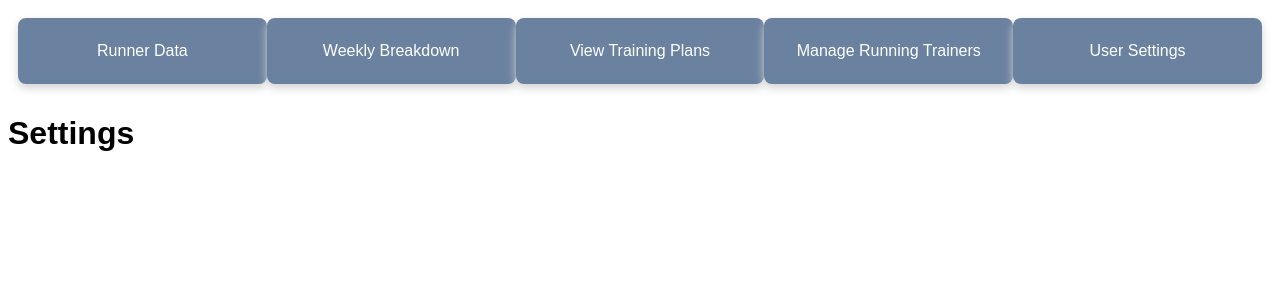
After one commit to liam-lmj/runnerdata, a Flask app: page /settings in a window 1280 px wide. The commit adds this page. Shown: the top 300 px of the page. Run offline with Flask 3, Linux system fonts and the light colour scheme; some libraries are stand-ins or nearby versions.

Commit message:
added settings route - plan is to allow user to set pace zones etc

```diff
--- a/app.py
+++ b/app.py
@@ -9,6 +9,7 @@ from routes.mileage_routes import mileage_log_bp
 from routes.gear_route import gear_bp
 from routes.training_route import training_bp
 from routes.login_routes import login_bp
+from routes.user_settings_route import setting_bp
 
 load_dotenv()
 
@@ -20,6 +21,7 @@ app.register_blueprint(mileage_log_bp)
 app.register_blueprint(gear_bp)
 app.register_blueprint(training_bp)
 app.register_blueprint(login_bp)
+app.register_blueprint(setting_bp)
 
 current_week = current_week_year()
 week_data = get_week_data_all()
--- /dev/null
+++ b/routes/user_settings_route.py
@@ -0,0 +1,7 @@
+from flask import Blueprint, render_template, redirect, session, request, jsonify
+
+setting_bp = Blueprint('settings_bp', __name__)
+
+@setting_bp.route("/settings", methods=["GET", "POST"])
+def settings():
+    return render_template("settings.html")
--- a/templates/banner.html
+++ b/templates/banner.html
@@ -4,5 +4,6 @@
         <td onclick="parent.window.location.href='/mileagechart'">Weekly Breakdown</td>
         <td onclick="parent.window.location.href='/training'">View Training Plans</td>
         <td onclick="parent.window.location.href='/gear'">Manage Running Trainers</td>
+        <td onclick="parent.window.location.href='/settings'">User Settings</td>
     </tr>
 </table>
--- a/templates/bannerdash.html
+++ b/templates/bannerdash.html
@@ -13,6 +13,7 @@
         <td onclick="parent.window.location.href='/mileagechart'">Weekly Breakdown</td>
         <td onclick="parent.window.location.href='/training'">View Training Plans</td>
         <td onclick="parent.window.location.href='/gear'">Manage Running Trainers</td>
+        <td onclick="parent.window.location.href='/settings'">User Settings</td>
     </tr>
 </table>
 
--- /dev/null
+++ b/templates/settings.html
@@ -0,0 +1,13 @@
+{% extends "layout.html" %}
+
+{% block title %}
+    Running Gear
+{% endblock %}
+
+{% include "banner.html" %}
+
+{% block body %}
+
+    <h1>Settings</h1>
+
+{% endblock %}
```
